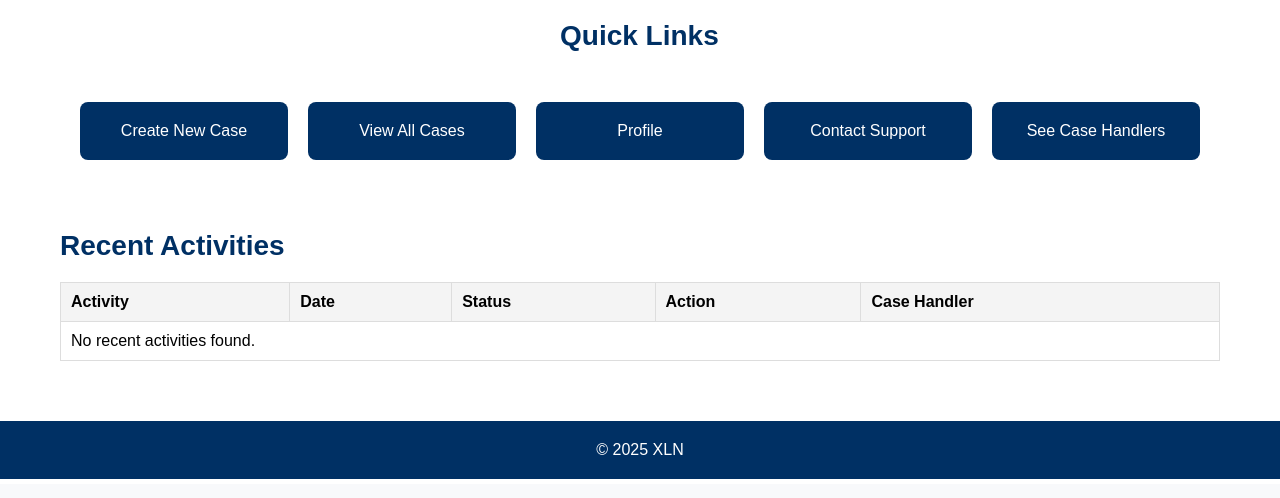
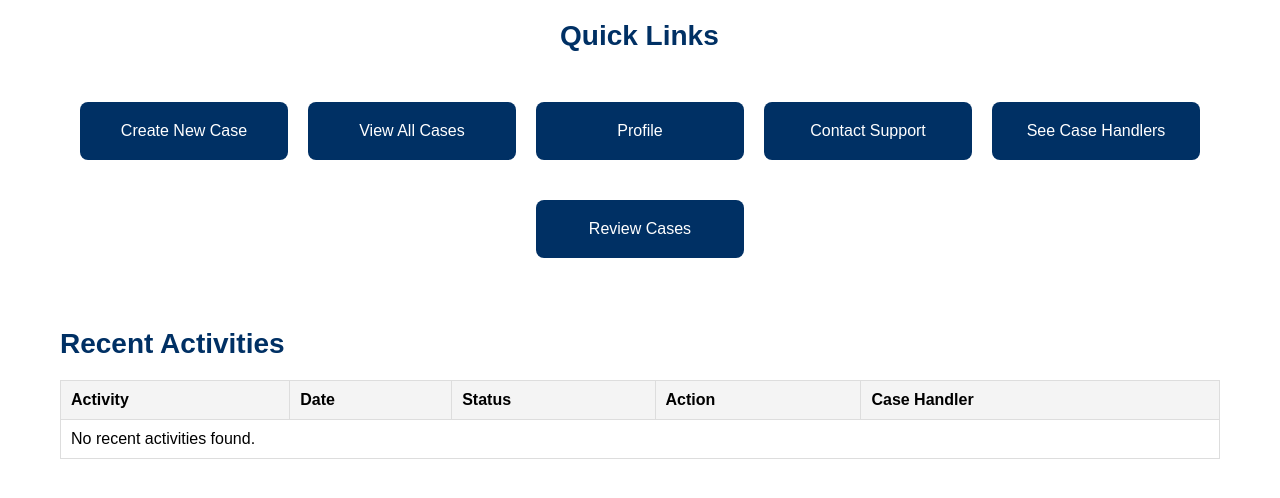
Before and after one commit to maxhermon/XLN2, a PHP site: page /XLN2/php/Homepage.php in a window 1280 px wide. Shown: the part 316-814 px from the top of the page. Run offline with PHP 8.4, Linux system fonts and the light colour scheme; the visitor is signed in with stand-in values (Sample User, id 1); data comes from the database, SQL or seed files in the repository; both versions use the stored data as it was after the commit.

Commit message:
changed access level of review case

```diff
--- a/css/Homepage.css
+++ b/css/Homepage.css
@@ -148,6 +148,9 @@ main {
 .link-box.user-management {
     grid-column: 2;
 }
+.link-box.override {
+    grid-column: 3;
+}
 
 .link-box:hover {
     background-color: #00275d;
--- a/php/Homepage.php
+++ b/php/Homepage.php
@@ -106,11 +106,11 @@ while ($row = $activitiesResult->fetchArray(SQLITE3_ASSOC)) {
                 <?php if ($_SESSION['jobID'] == 2) { ?>
                     <a href="UserCreation.php" class="link-box">Add Users</a>
                     <a href="UserManagement.php" class="link-box user-management">Manage Users</a>
-                    <a href="OverridePage.php" class="link-box override">Review Cases</a>
                     <a href="JobRoleCreation.php" class="link-box job-role">Add Job Role</a>
                 <?php } ?>
                 <?php if ($_SESSION['jobID'] == 3) { ?>
-                    <a href="SeeCaseHandlers.php" class="link-box  SeeCaseHandlers">See Case Handlers</a>
+                    <a href="SeeCaseHandlers.php" class="link-box SeeCaseHandlers">See Case Handlers</a>
+                    <a href="OverridePage.php" class="link-box override">Review Cases</a>
                 <?php } ?>
             </div>
         </section>
```
Also changed, not shown: data/XLN_new_DBA.db.
